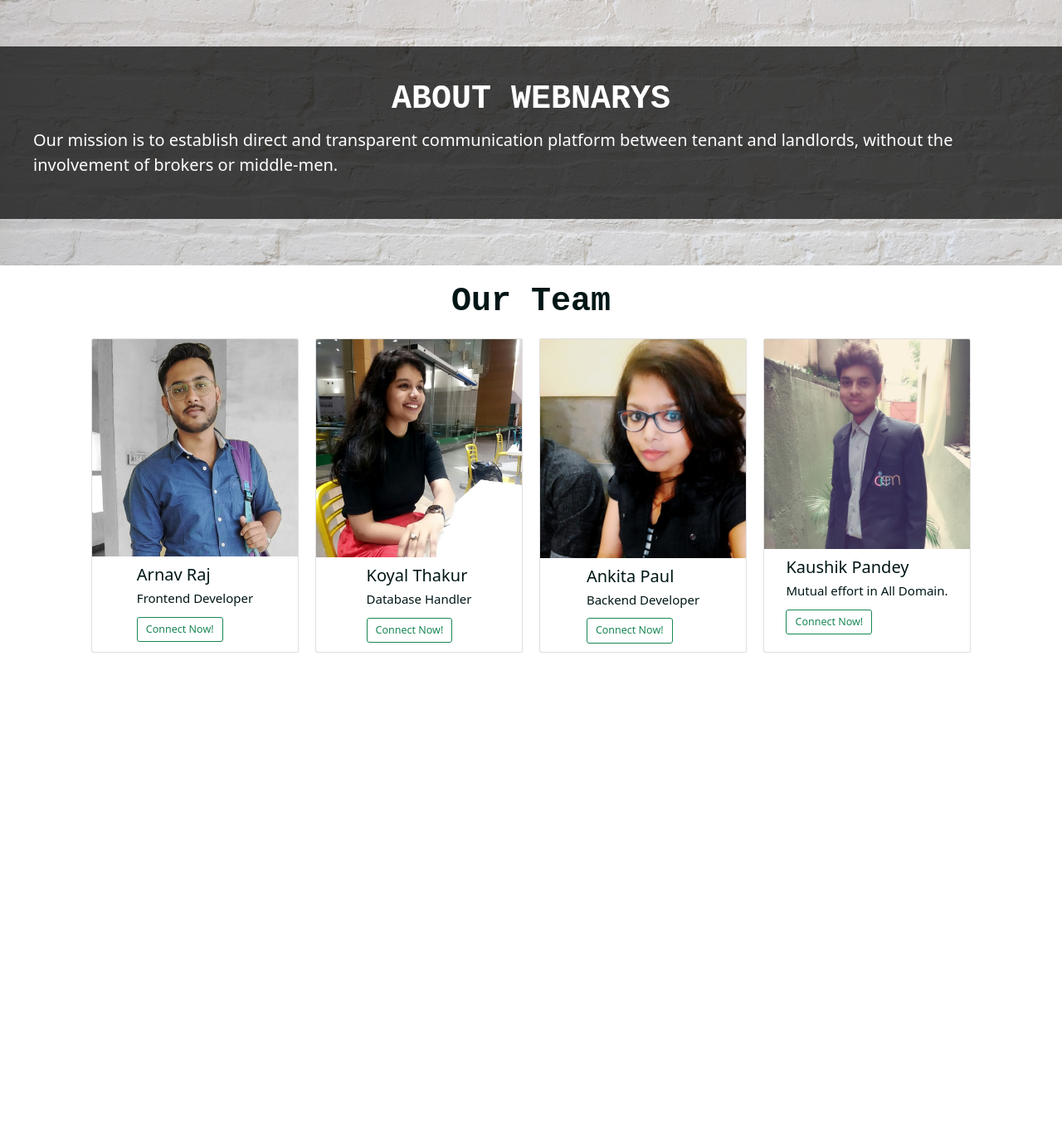
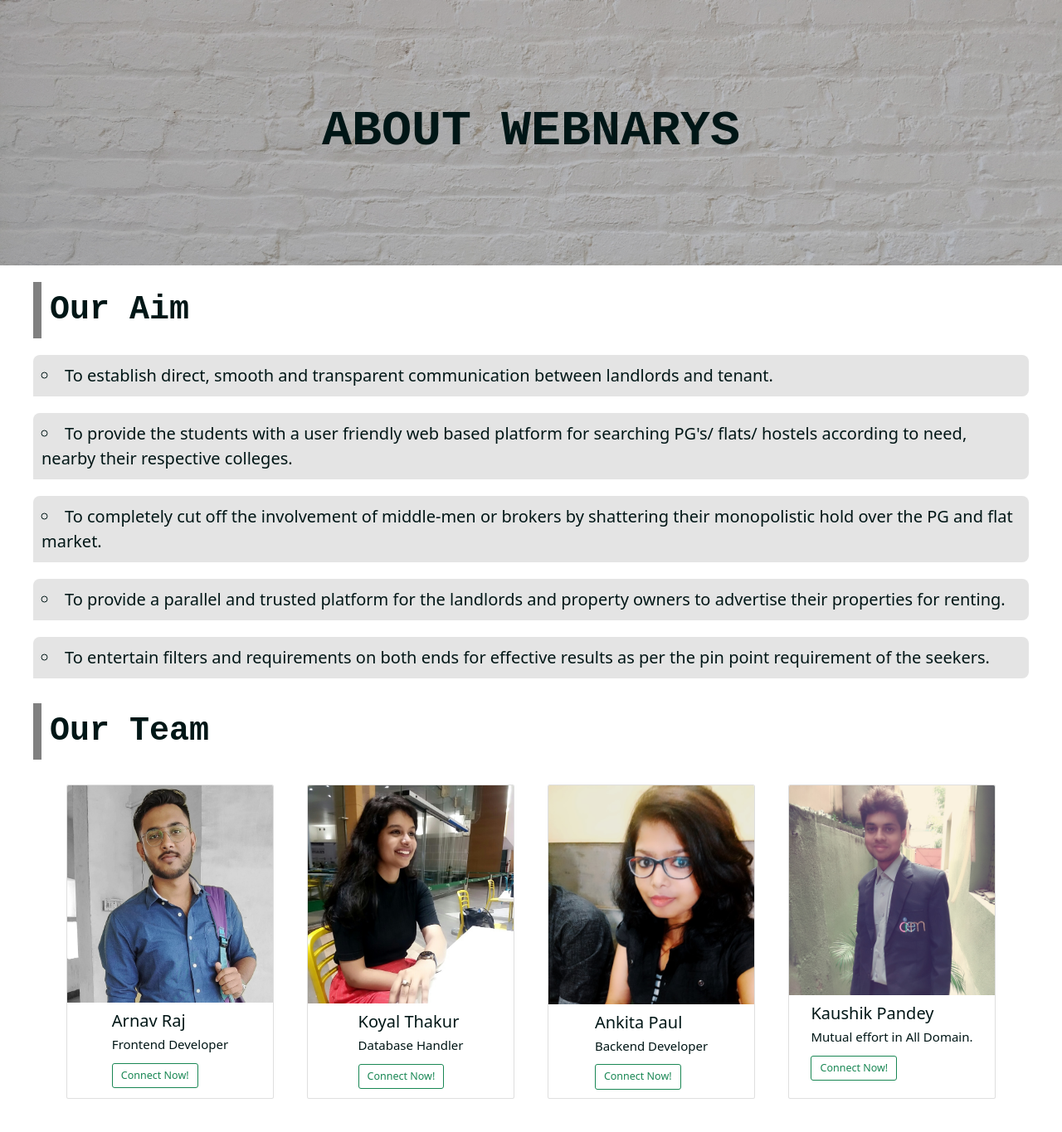
Before and after one commit to KoyalThakur/final-year-project, a Django app: page /about in a window 1280 px wide. Shown: the part 80-1445 px from the top of the page at 83% size. Before the commit the page ends 867 px from the top, so only its background shows below. Run offline with Django 3.2, Linux system fonts and the light colour scheme.

Commit message:
about us redesign done

```diff
--- a/Webnarys/static/style.css
+++ b/Webnarys/static/style.css
@@ -153,7 +153,7 @@ a {
 }
 
 .main-container {
-    background: linear-gradient(rgba(0,0,0,.2),rgba(0,0,0)),url("../static/images/jj-ying-WmnsGyaFnCQ-unsplash.jpg");
+    background: linear-gradient(rgba(0, 0, 0, .2), rgba(0, 0, 0)), url("../static/images/jj-ying-WmnsGyaFnCQ-unsplash.jpg");
     background-size: cover;
     background-repeat: no-repeat;
     background-position: center;
@@ -196,11 +196,11 @@ ul {
     display: none;
 }
 
-.helptext{
+.helptext {
     display: none;
 }
 
-p{
+p {
     display: flex;
     flex-direction: row;
     justify-content: space-between;
@@ -210,14 +210,15 @@ input {
     margin-left: 1rem;
 }
 
-.signup--heading{
+.signup--heading {
     margin-bottom: 2rem;
     border-bottom: solid var(--border-color) 0.1rem;
     padding: 0.2rem;
 }
+
 /*********** ABOUT PAGE DESIGN **************/
 .about-head {
-    background: url("../static/images/joe-woods-4Zaq5xY5M_c-unsplash.jpg");
+    background: linear-gradient(rgba(0, 0, 0, .2), rgba(0, 0, 0, 0.2)), url("../static/images/joe-woods-4Zaq5xY5M_c-unsplash.jpg");
     background-size: cover;
     background-repeat: no-repeat;
     background-position: center;
@@ -228,28 +229,20 @@ input {
     align-items: center;
 }
 
-.bg-text-about {
-    background-color: rgba(0, 0, 0, 0.7);
-    padding: 1rem;
-    display: flex;
-    flex-direction: column;
-    flex-wrap: wrap;
-    justify-content: center;
-    align-items: center;
-    padding: 4rem;
+.about-desc-head {
+    color: var(--sec-font-color);
+    font-family: 'Courier New', Courier, monospace;
+    font-size: 6rem;
+    font-weight: 800;
 }
 
-.about-desc-head,
-.about-desc {
-    color: var(--pri-font-color);
-}
-
-.about-desc-head,
 .team-head {
     font-family: 'Courier New', Courier, monospace;
     margin-bottom: 1rem;
     font-size: 4rem;
     font-weight: 600;
+    border-left: 1rem solid var(--border-color);
+    padding: 1rem;
 }
 
 .team-container {
@@ -257,15 +250,15 @@ input {
     flex-direction: column;
     flex-wrap: wrap;
     justify-content: center;
-    align-items: center;
-    margin: 2rem;
-}
+    margin: 2rem 4rem;}
 
 .team-card-container {
     display: flex;
     flex-direction: row;
     flex: 1;
     flex-wrap: wrap;
+    justify-content: space-evenly;
+    margin: 1rem;
 }
 
 .card {
@@ -282,6 +275,28 @@ input {
 
 .card-text {
     font-size: 1.5rem;
+}
+
+.about-details-container {
+    display: flex;
+    flex-direction: column;
+    margin: 2rem 4rem;
+}
+
+
+.about-details-desc {
+    display: flex;
+    flex-direction: column;
+    flex-wrap: wrap;
+}
+
+.para-desc {
+    /* list-style-type: "✔️"; */
+    list-style-type: circle;
+    padding: 1rem;
+    margin: 1rem 0rem;
+    background-color: var(--sec-background-color);
+    border-radius: 0.8rem 0.8rem 0.8rem 0rem;
 }
 
 /***************** RESPONSIVE DESIGN ****************/
@@ -342,17 +357,17 @@ input {
         margin-right: 1.5rem;
     }
 
-    p{
+    p {
         margin: 0.7rem 0rem;
     }
 
-    input{
+    input {
         margin-left: 0rem;
     }
 
     /* about us page */
     .about-head {
-        height: 70vh;
+        height: 30vh;
         display: flex;
         flex-direction: column;
         justify-content: center;
@@ -364,4 +379,9 @@ input {
         margin-bottom: 2rem;
     }
 
+    .about-desc-head {
+        font-size: 4rem;
+        font-weight: 600;
+    }
+
 }
--- a/Webnarys/templates/about.html
+++ b/Webnarys/templates/about.html
@@ -4,16 +4,36 @@
 
 <div class="about-container">
     <header class="about-head">
-        <div class="bg-text-about">
         <h1 class="about-desc-head">
             ABOUT WEBNARYS
         </h1>
-            <p class="about-desc">
-                Our mission is to establish direct and transparent communication platform between tenant and
-                landlords, without the involvement of brokers or middle-men.
-            </p>
+    </header>
+
+
+    <div class="about-details-container">
+        <h1 class="about-details-head team-head">Our Aim</h1>
+        <div class="about-details-desc">
+            <li class="para-desc">
+                To establish direct, smooth and transparent communication between landlords and
+                tenant.
+            </li>
+            <li class="para-desc">
+                To provide the students with a user friendly web based platform for searching PG's/
+                flats/ hostels according to need, nearby their respective colleges.
+            </li>
+            <li class="para-desc">
+                To completely cut off the involvement of middle-men or brokers by shattering their
+                monopolistic hold over the PG and flat market.
+            </li>
+            <li class="para-desc">
+                To provide a parallel and trusted platform for the landlords and property owners to
+                advertise their properties for renting.
+            </li>
+            <li class="para-desc">
+                To entertain filters and requirements on both ends for effective results as per the
+                pin point requirement of the seekers.
+            </li>
         </div>
-    </header>
     </div>
 
     <div class="team-container">
@@ -59,4 +79,5 @@
             </div>
         </div>
     </div>
+</div>
 {%endblock body%}
--- a/Webnarys/templates/contact.html
+++ b/Webnarys/templates/contact.html
@@ -4,7 +4,7 @@
 
 <div class="container-fluid p-0" style="display: flex; flex-direction: column;">
   <img style=" flex-wrap: wrap; flex: 1;" src="../static/images/contact.jfif" alt="contact us image">
-  <h2 class="text-center contact-heading">  Contact Us </h2>
+  <h2 class="text-center contact-heading"> Contact Us </h2>
 </div>
 
 <div class="container">
@@ -21,7 +21,9 @@
       <div id="emailHelp" class="form-text">We'll never share your email with anyone else.</div>
     </div>
     <div class="mb-3">
-      <label for="feedback" class="form-label">Drop your opinions</label>
+      <label for="feedback" class="form-label">
+        Drop your opinions
+      </label>
       <textarea class="form-control" id="feedback" name="desc"></textarea>
     </div>
     <button type="submit" class="btn btn-primary">Submit</button>
```
Also changed, not shown: Webnarys/templates/add.html (+5 -3 lines), Webnarys/templates/listings.html (+12 -5 lines), Webnarys/db.sqlite3, Webnarys/media/uploads/home-page-img.jpg (added), Webnarys/media/uploads/uploads/home-page-img.jpg (added). Lines whose indentation alone changed are shown as unchanged.
